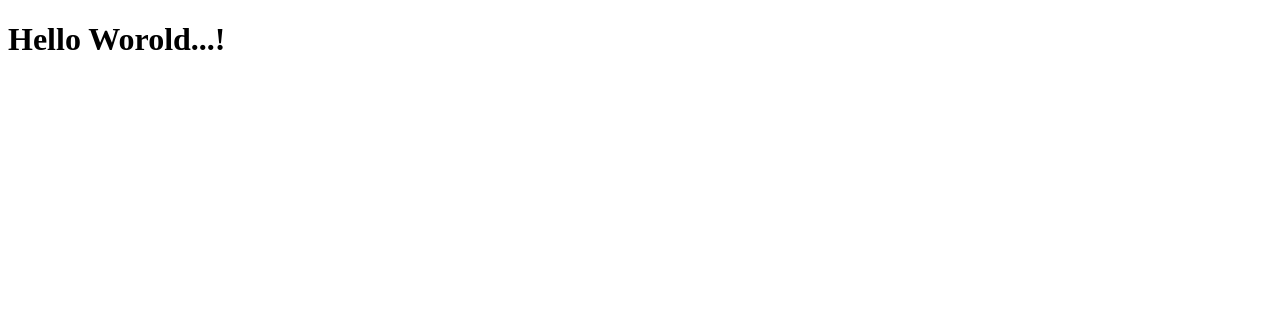
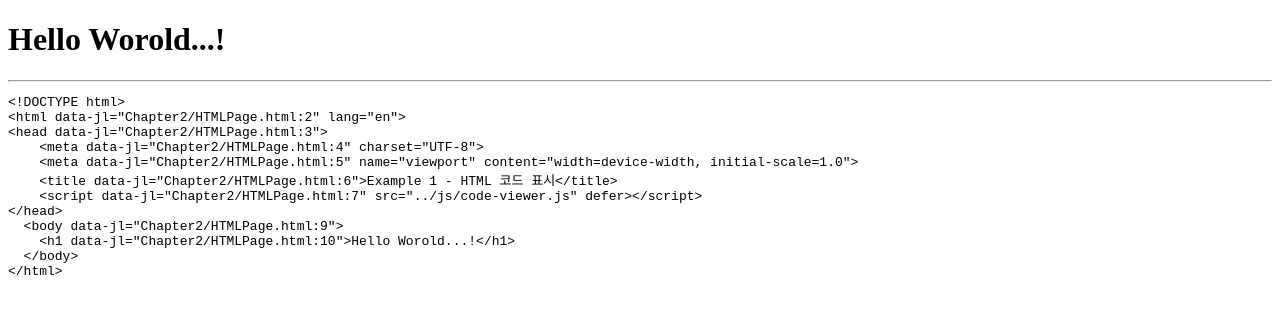
Before and after one commit to glorypang/HTML5-Web-Programming, a plain HTML site: page Chapter2/HTMLPage.html in a window 1280 px wide. Drawn offline with Linux system fonts and the light colour scheme.

Commit message:
Update HTMLPage.html

```diff
--- a/Chapter2/HTMLPage.html
+++ b/Chapter2/HTMLPage.html
@@ -4,7 +4,7 @@
     <meta charset="UTF-8">
     <meta name="viewport" content="width=device-width, initial-scale=1.0">
     <title>Example 1 - HTML 코드 표시</title>
-    <script src="code-viewer.js" defer></script>  <!-- ✅ 자동 코드 표시 JS 추가 -->
+    <script src="../js/code-viewer.js" defer></script>
 </head>
   <body>
     <h1>Hello Worold...!</h1>
```
